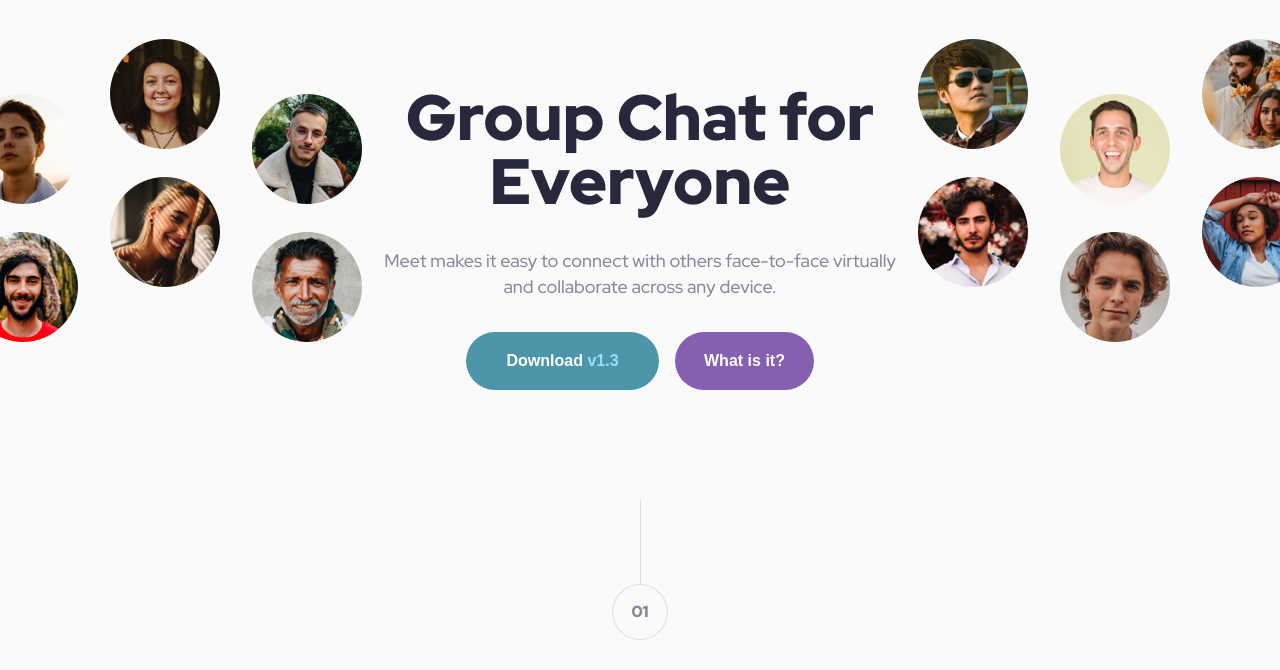
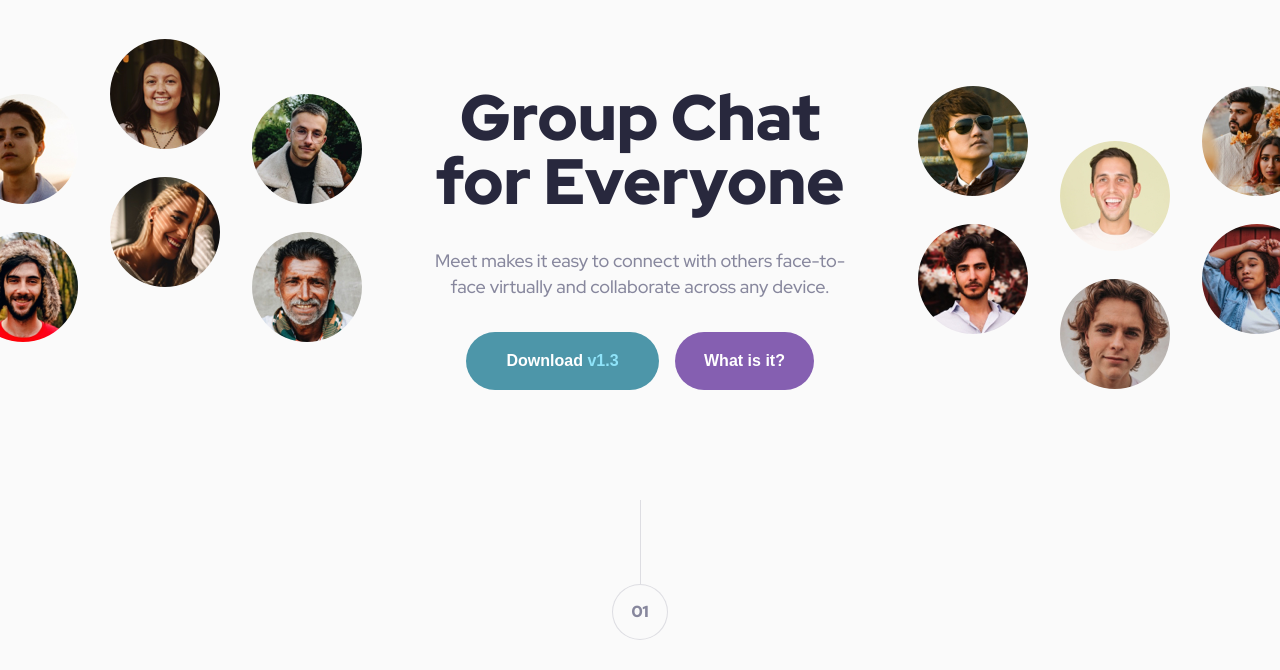
Before and after one commit to hebaghazali/meet-landing-page, a website: page index.html in a window 1280 px wide. Shown: the part 130-800 px from the top of the page. Drawn offline with nearby package versions, Linux system fonts and the light colour scheme; files that its build step writes are made by us from their sources.

Commit message:
Edit the Header Section

```diff
--- a/sass/layout/_header.scss
+++ b/sass/layout/_header.scss
@@ -8,7 +8,7 @@
   flex-direction: column;
   align-items: center;
   text-align: center;
-  width: 30rem;
+  width: 24.72rem;
 
   &__heading {
     padding-bottom: 34px;
@@ -30,10 +30,10 @@
 
 .image-hero {
   position: relative;
-  top: -47px;
 
   &-left {
     position: absolute;
+    top: -47px;
     left: -32px;
   }
 
```
